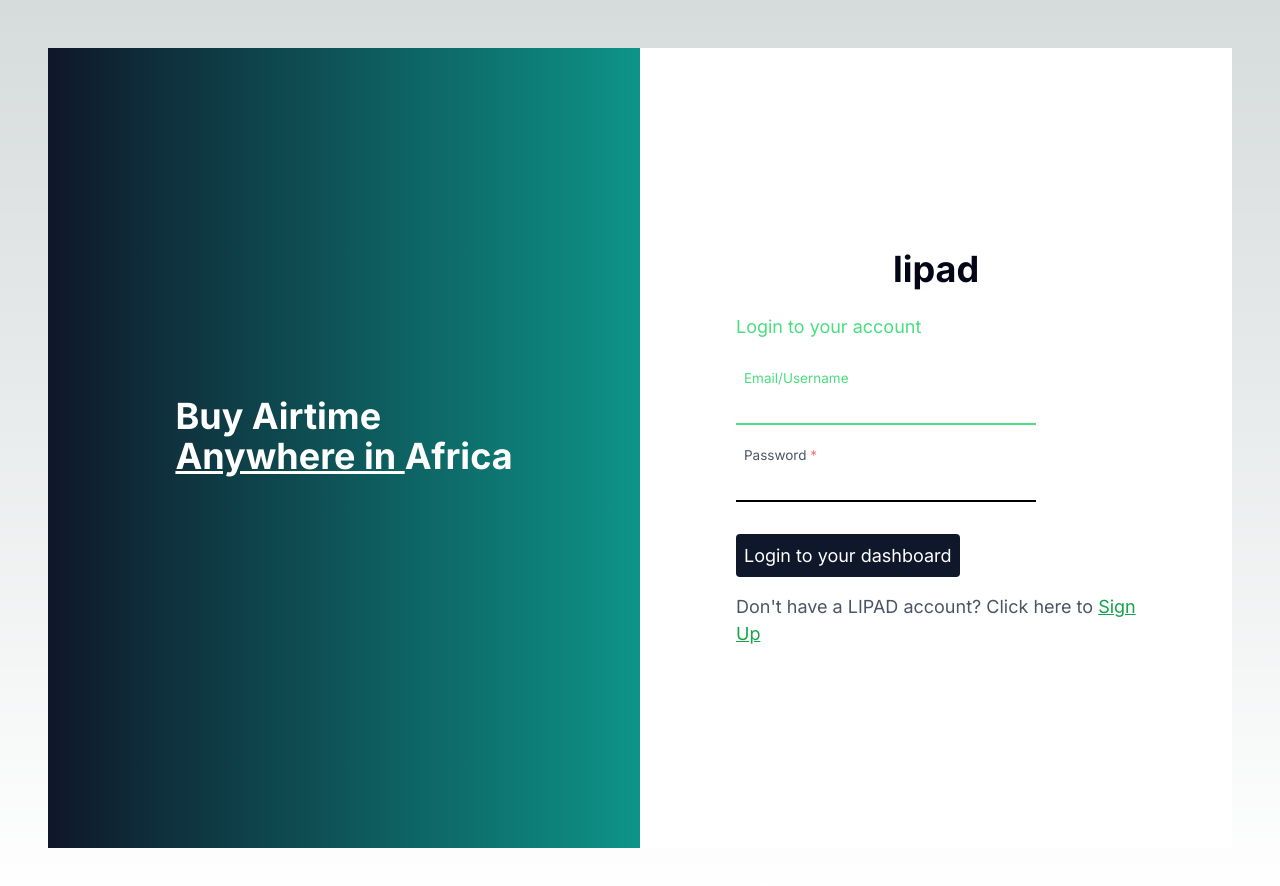
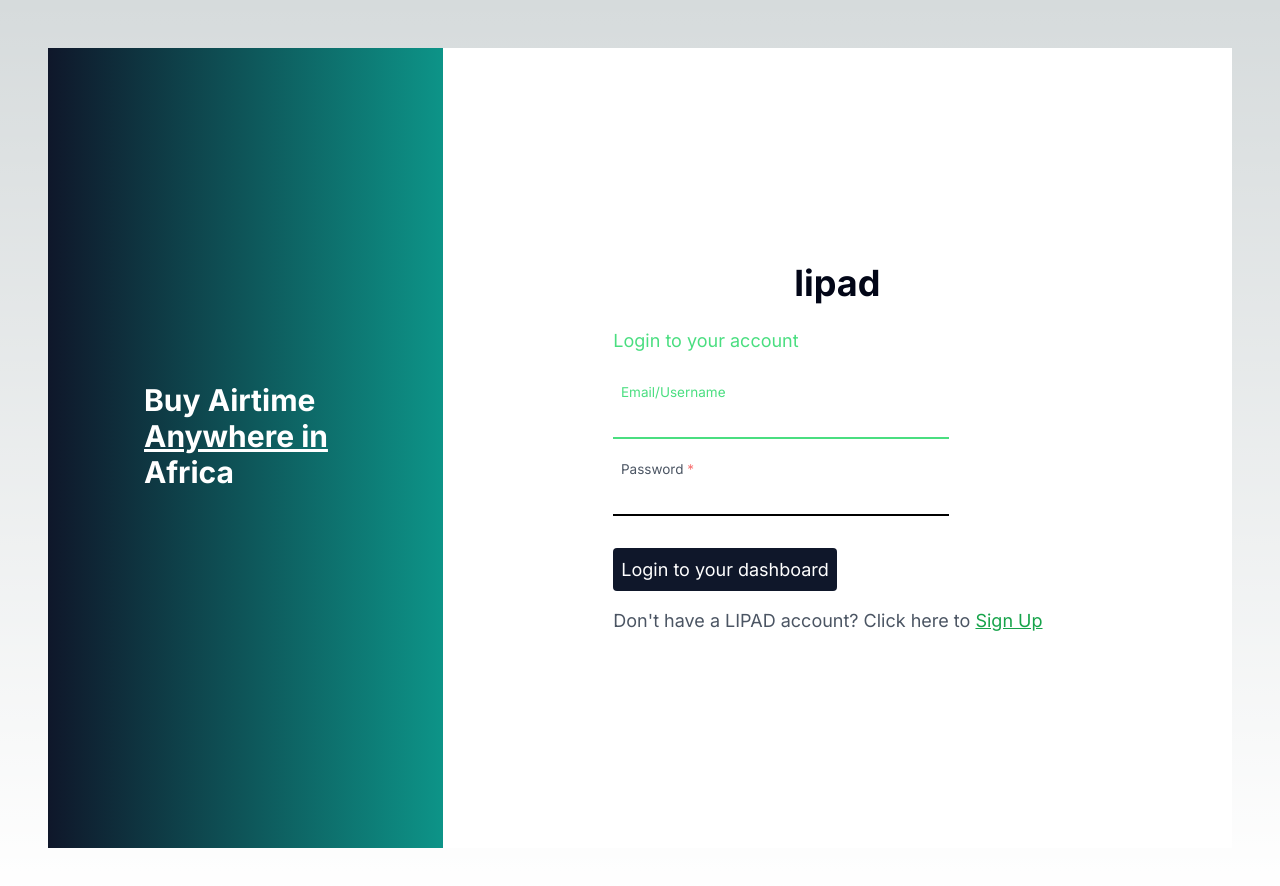
Before and after one commit to Achors/lipad, a Next.js app in the folder lipa/: page / in a window 1280 px wide. Shown: the top 886 px of the page. Built offline with nearby package versions, Linux system fonts and the light colour scheme.

Commit message:
UI width adjustment

```diff
--- a/lipa/src/app/page.js
+++ b/lipa/src/app/page.js
@@ -21,14 +21,14 @@
   }
 
   return (
-    <main className="flex min-h-screen">
-        <div className="w-full lg:w-1/2 flex flex-col items-center justify-center bg-gradient-to-r from-slate-900 to-teal-600 p-12 lg:p-24">
-        <h1 className="text-white text-4xl font-bold mb-6">
+    <main className="flex min-h-screen ">
+        <div className="w-full lg:w-1/3 flex flex-col items-center justify-center bg-gradient-to-r from-slate-900 to-teal-600 p-12 lg:p-24">
+        <h1 className="text-white text-3xl font-bold mb-6">
           Buy Airtime <br />
           <span className="mt-6 underline">Anywhere in </span>Africa
         </h1>
       </div>
-      <div className="w-full lg:w-1/2 flex flex-col items-center justify-center bg-white p-12 lg:p-24">
+      <div className="w-full lg:w-2/3 flex flex-col items-center justify-center bg-white p-12 lg:p-24">
         {isLogin ? (
           <>
           <div>
```
